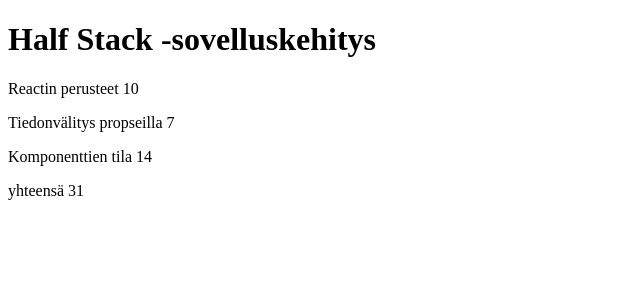
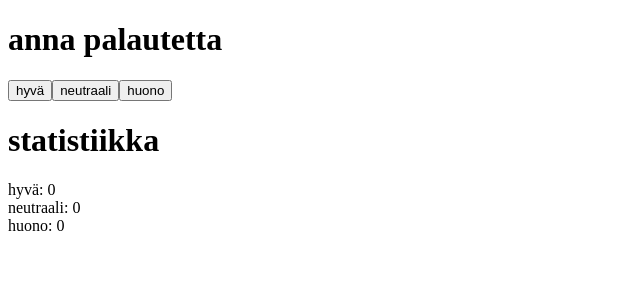
Before and after one commit to VeeraKoskinen/FullStack_Course, a React (Create React App) app: page / in a window 1280 px wide. Shown: the top 300 px of the page, without its empty margins (0-640 px from the left). Built offline with nearby package versions, Linux system fonts and the light colour scheme.

Commit message:
Tehtävä 12

```diff
--- a/src/index.js
+++ b/src/index.js
@@ -1,5 +1,6 @@
 import React from 'react'
 import ReactDOM from 'react-dom'
+import Unicafe from './Unicafe'
 
 
 const Otsikko = (props) => {
@@ -66,6 +67,6 @@
 }
 
 ReactDOM.render(
-  <App />,
+  <Unicafe />,
   document.getElementById('root')
 )
```
